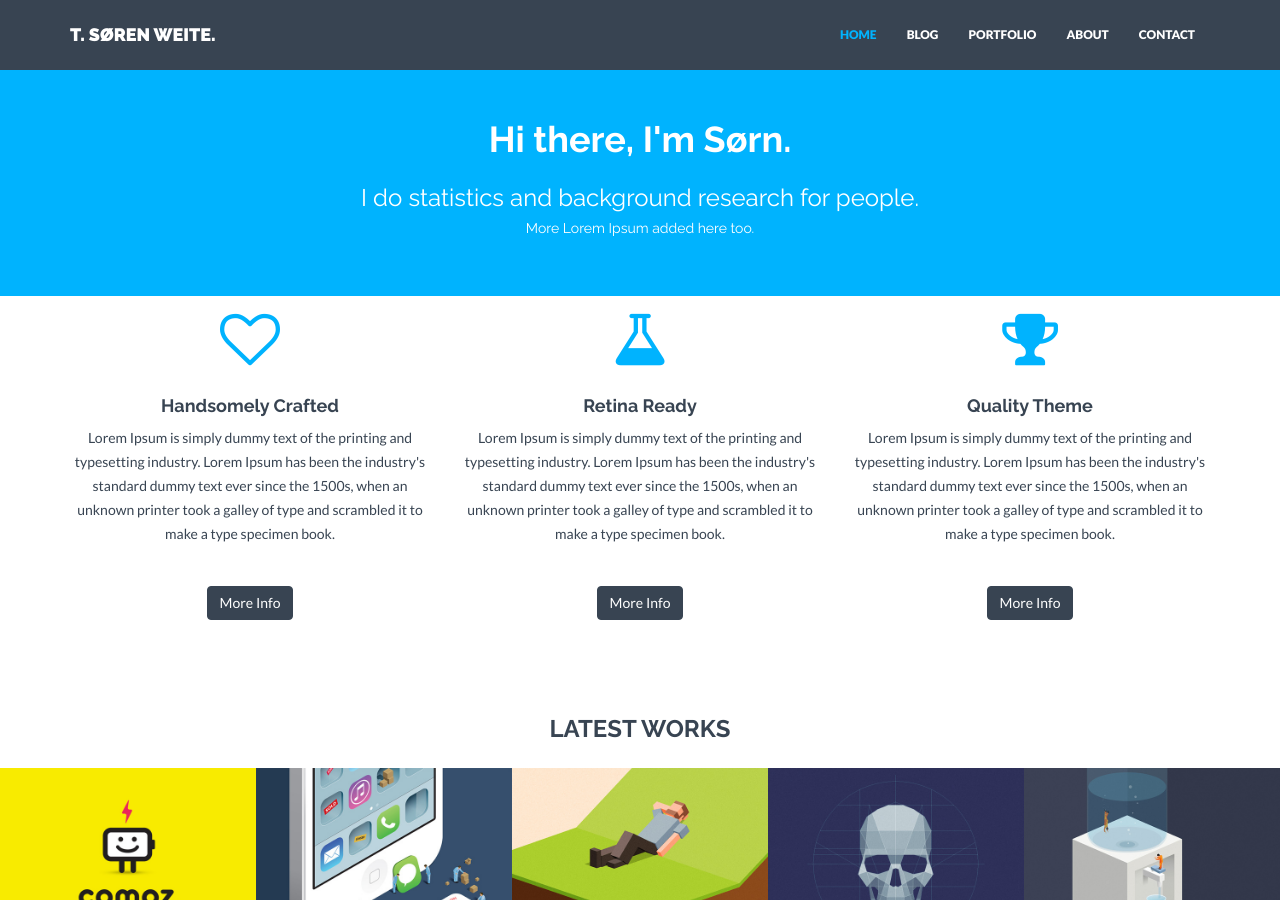
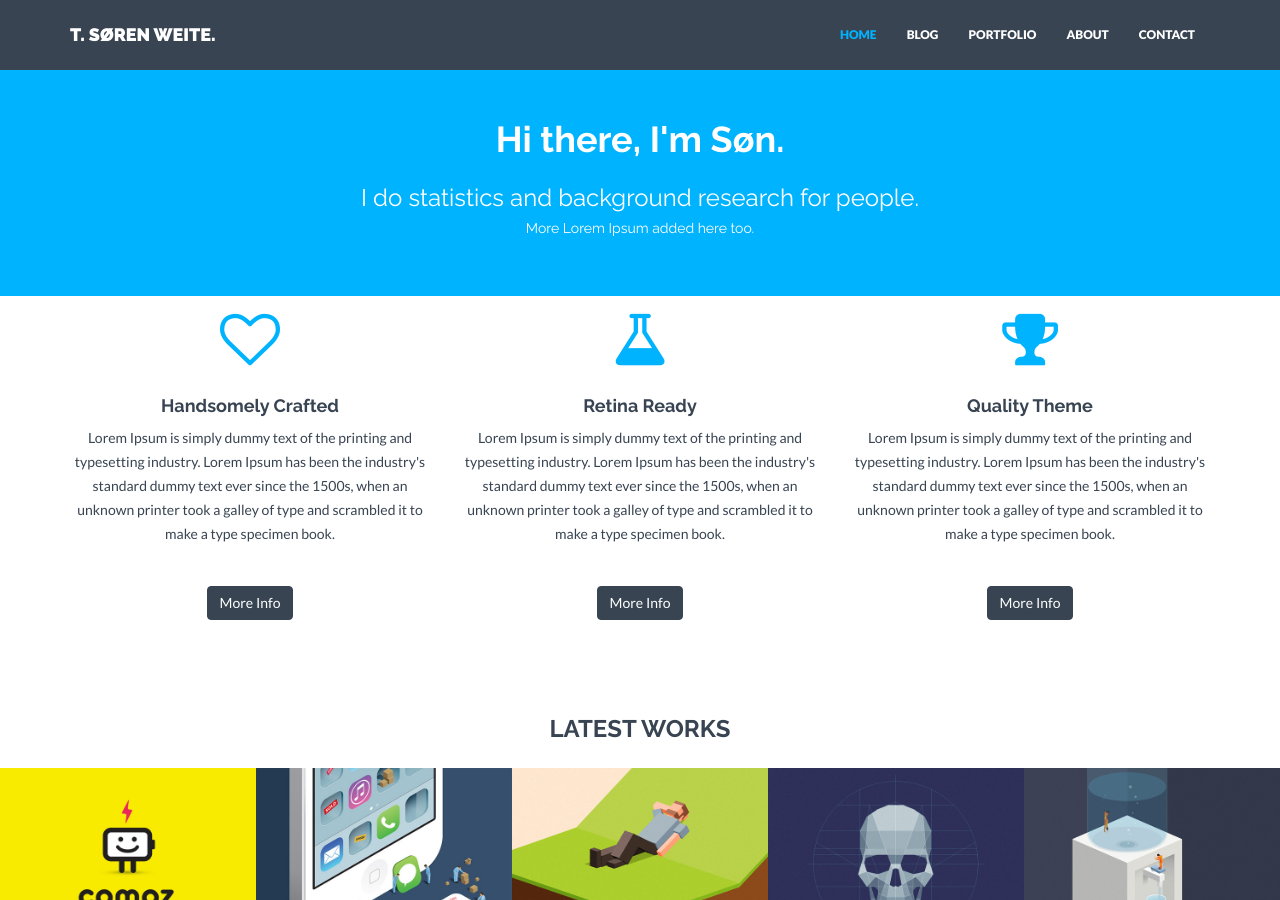
Before and after one commit to sorenweite/sorenweite.github.io, a Jekyll site: the page built from index.html, in a window 1280 px wide and 900 px high. Built offline with Jekyll 4.4.1, drawn with Linux system fonts in a browser that asks for light colours; nearby versions of some CDN libraries.

Commit message:
header
name typo fix

```diff
--- a/_includes/header.html
+++ b/_includes/header.html
@@ -3,7 +3,7 @@
         <div class="row">
             <div class="col-lg-8 col-lg-offset-2">
                 <h3></h3>
-                <h1>Hi there, I'm Sørn.</h1>
+                <h1>Hi there, I'm Søn.</h1>
                 <h3>I do statistics and background research for people.</h3>
                 <h5>More Lorem Ipsum added here too.</h5>
             </div>
```
